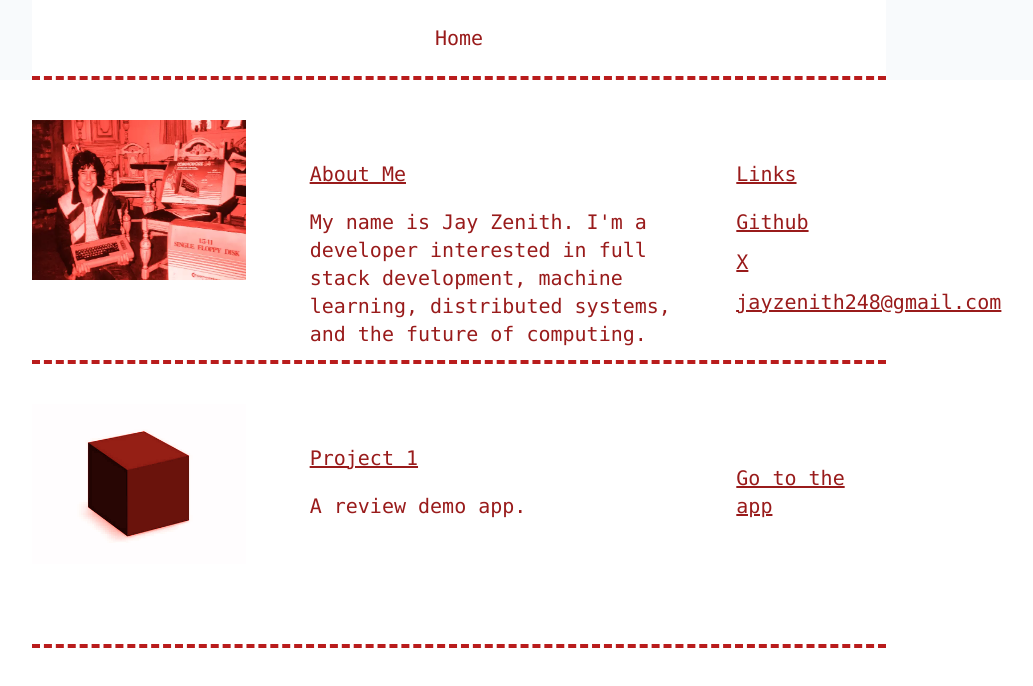
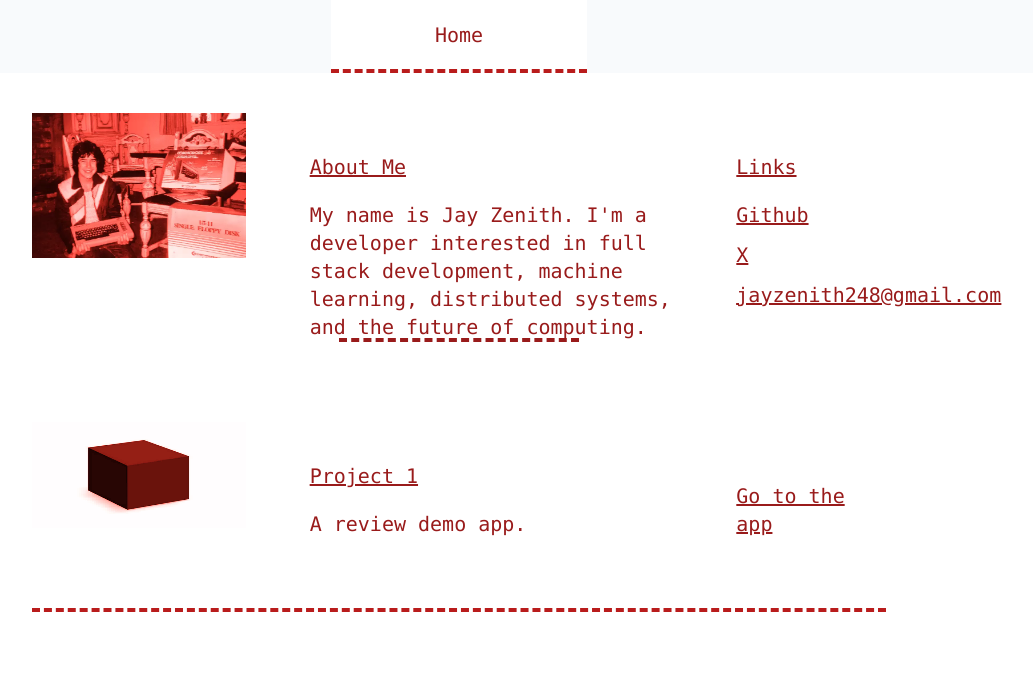
Before and after one commit to JayZenith/portfolio, a React (Create React App) app: page / in a window 1280 px wide. Shown: the top 686 px of the page, without its empty margins (181-1214 px from the left). Built offline with nearby package versions, Linux system fonts and the light colour scheme; a web font is replaced by a local one.

Commit message:
redid with tailwind css

```diff
--- a/src/App.js
+++ b/src/App.js
@@ -11,8 +11,8 @@ function App() {
       <Router>
 
 
-        <div className="min-h-screen min-w-screen bg-slate-50 flex flex-col items-center font-mono">
-          <div className=" bg-white h-20 w-2/3 flex items-center justify-center border-dashed border-b-4  border-red-700">
+        <div className="h-screen w-screen bg-slate-50 flex flex-col items-center font-mono">
+          <div className=" bg-white h-20 w-64 flex items-center justify-center border-dashed border-b-4  border-red-700">
 
             <ul className="flex items-center justify-center ">
               <li className="text-red-800 text-xl"><a href="#">Home</a></li>
--- a/src/MainPage.js
+++ b/src/MainPage.js
@@ -8,7 +8,7 @@ function MainPage() {
 
  return (
     <div className='bg-white flex flex-col mt-15 h-screen w-screen items-center font-mono'>
-        <div className='mt-10 lg:mt-10 w-5/6 lg:w-2/3  h-3/5 lg:h-1/5 bg-white flex flex-col lg:flex-row '>
+        <div className='mt-10 lg:mt-10 w-64 lg:w-2/3  h-auto lg:h-1/5 bg-white flex flex-col lg:flex-row '>
             <div className='bg-white w-full h-full lg:w-1/4 lg:h-full mt-0 lg:mt-0'>
                 <img className='w-full h-full lg:h-full lg:w-full' src={mainImage}></img>
             </div>
@@ -29,8 +29,11 @@ function MainPage() {
                 </ul>
             </div>
         </div>
-        <p className='mt-20 w-2/3 h-0 border-dashed border-b-4  border-red-700'></p>
-        <div className='mt-10 lg:mt-10 w-5/6 lg:w-2/3  h-3/5 lg:h-1/5 bg-white flex flex-col lg:flex-row '>
+
+
+        <div className='pt-20 w-60 h-0 border-dashed border-b-4  border-red-800'></div>
+
+        <div className='pt-10 lg:mt-10 w-64 lg:w-2/3  h-3/5 lg:h-1/5 bg-white flex flex-col lg:flex-row '>
             <div className='bg-white w-full h-full lg:w-1/4 lg:h-full mt-0 lg:mt-0'>
                 <img className='w-full h-full lg:h-full lg:w-full' src={redBox}></img>
             </div>
```
